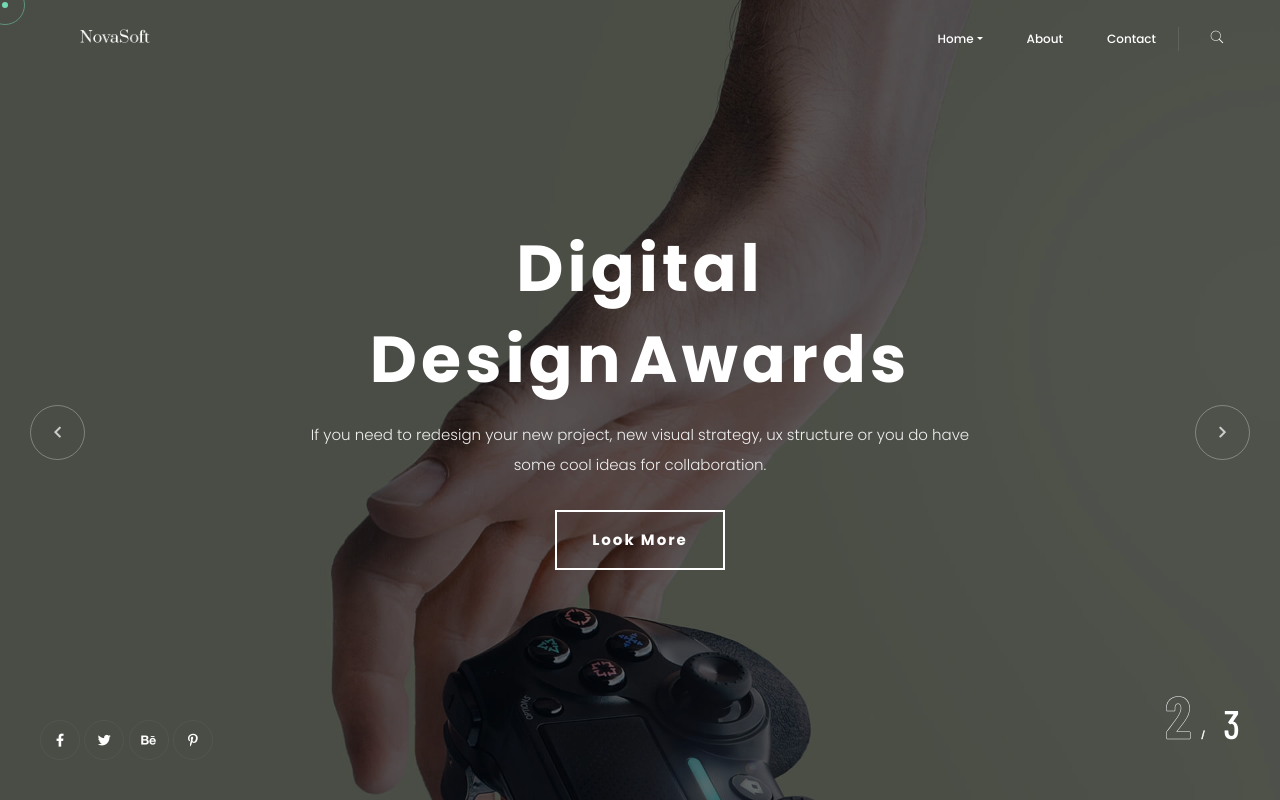
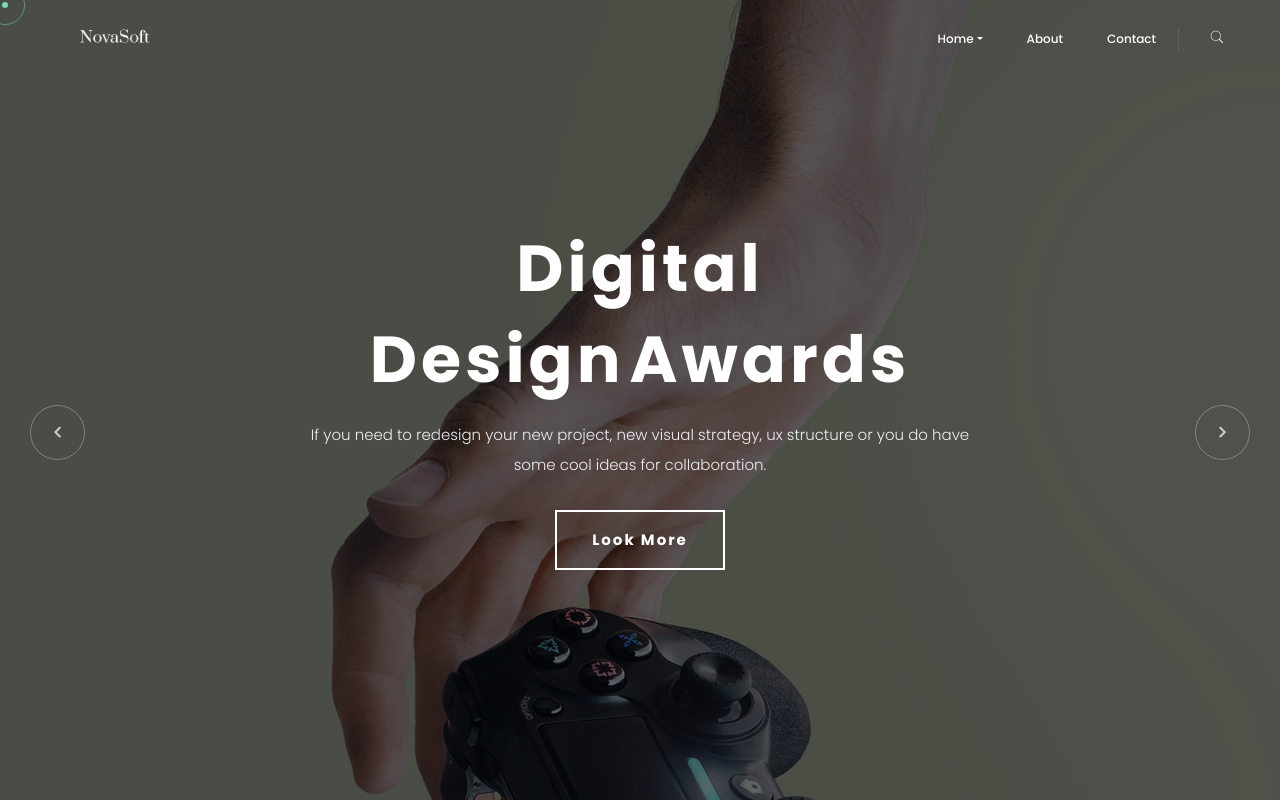
Before and after one commit to ErinTomorri/NovaSoft, a plain HTML site: page index.html in a window 1280 px wide. Shown: the top 800 px of the page. Drawn offline with nearby package versions, Linux system fonts and the light colour scheme; animation ran at ten frames a second; a web font is replaced by a local one.

Commit message:
Update index.html

```diff
--- a/index.html
+++ b/index.html
@@ -150,21 +150,6 @@
                     <div class="swiper-button-prev swiper-nav-ctrl prev-ctrl cursor-pointer">
                         <i class="fas fa-chevron-left"></i>
                     </div>
-                </div>
-                <div class="swiper-pagination top botm custom-font"></div>
-                <div class="social-icon">
-                    <a href="#0">
-                        <i class="fab fa-facebook-f"></i>
-                    </a>
-                    <a href="#0">
-                        <i class="fab fa-twitter"></i>
-                    </a>
-                    <a href="#0">
-                        <i class="fab fa-behance"></i>
-                    </a>
-                    <a href="#0">
-                        <i class="fab fa-pinterest-p"></i>
-                    </a>
                 </div>
             </div>
         </header>
```
